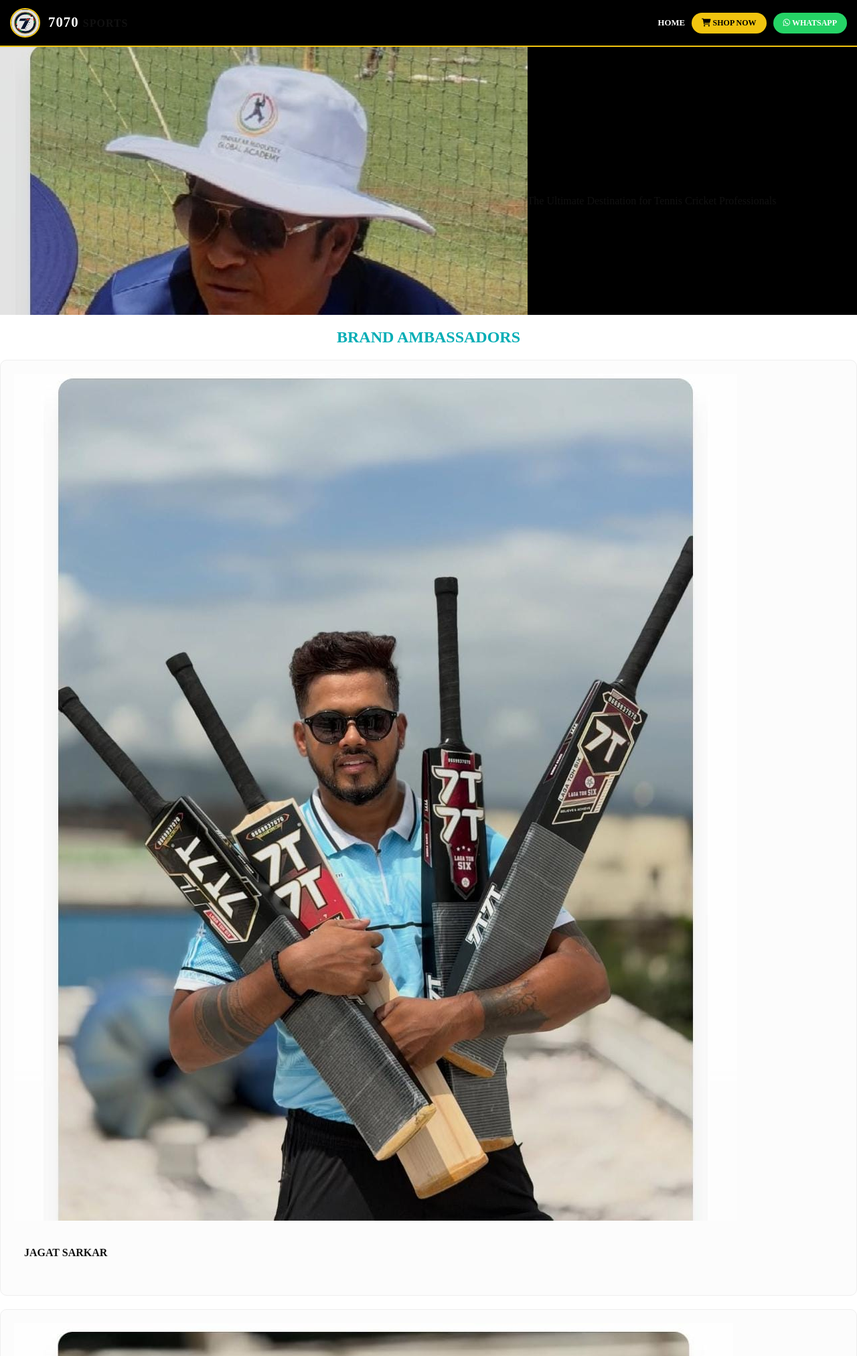
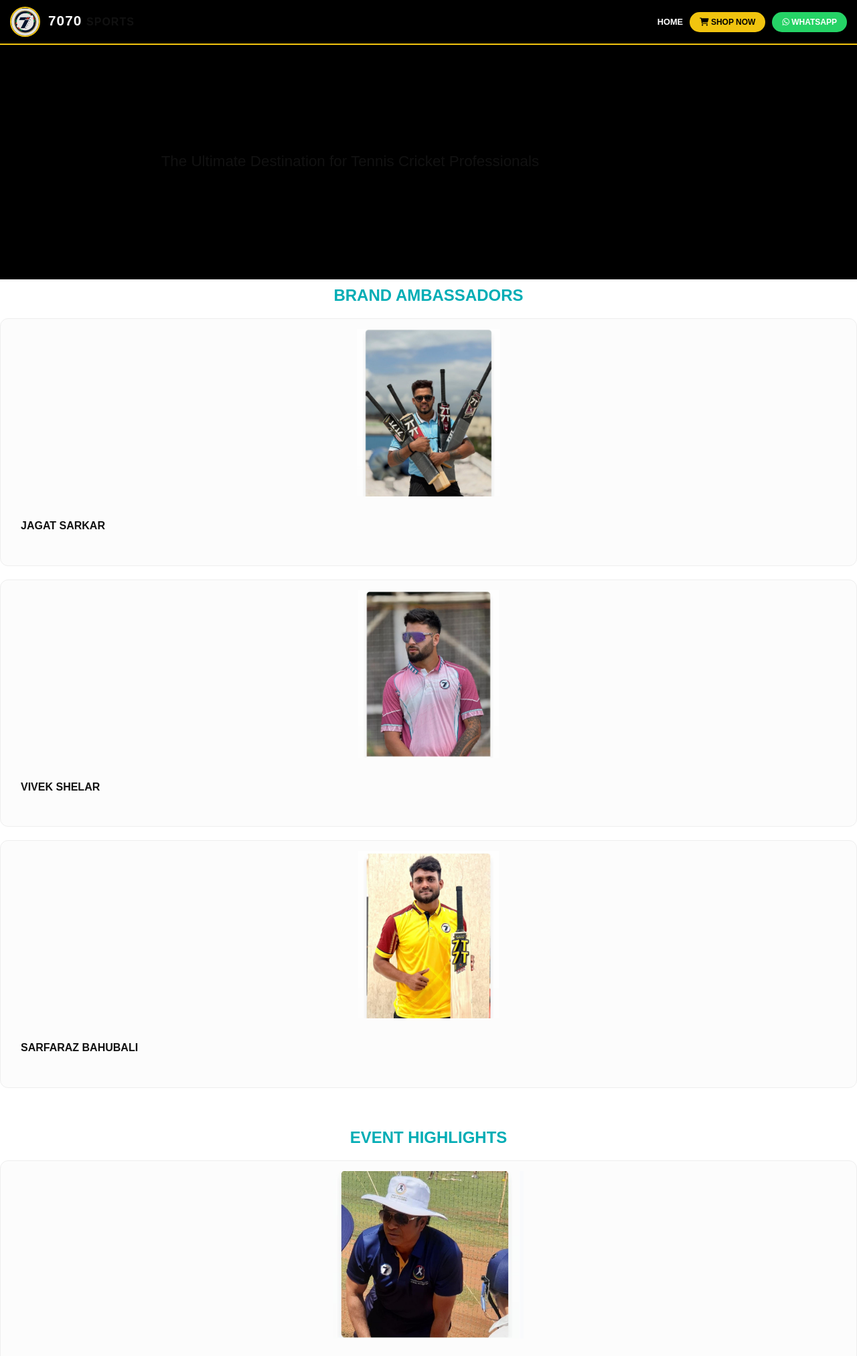
Before and after one commit to abidi5087-AI/7070-CRICKET-BAT-AYODHYA, a Flask app: page / in a window 1280 px wide. Shown: the top 2024 px of the page at 67% size. Run offline with Flask 3, Linux system fonts and the light colour scheme.

Commit message:
Update index.html

```diff
--- a/templates/index.html
+++ b/templates/index.html
@@ -7,95 +7,107 @@
     <link href="https://cdnjs.cloudflare.com/ajax/libs/font-awesome/6.0.0/css/all.min.css" rel="stylesheet">
 <style>
     :root {
-        --jugnoo-aqua: #00adb5;
-        --pure-white: #ffffff;
-        --deep-black: #111111;
+        --aqua: #00adb5;
+        --safed: #ffffff;
+        --dark: #111111;
     }
 
-    /* 1. Page & Layout Fix */
+    /* 1. Reset & Global Fix */
+    * { box-sizing: border-box; -webkit-tap-highlight-color: transparent; }
     html, body {
         width: 100%; margin: 0; padding: 0;
-        overflow-x: hidden;
-        background-color: var(--pure-white) !important;
+        overflow-x: hidden; background-color: var(--safed) !important;
+        font-family: sans-serif;
     }
-    * { box-sizing: border-box; }
 
-    /* 2. Header (Pehle Jaisa - Logo & Buttons) */
+    /* 2. Header Fix (Pehle Jaisa - Logo & Buttons) */
     header, .site-header {
         background: #000 !important;
         display: flex !important;
         justify-content: space-between !important;
         align-items: center !important;
         padding: 10px 15px !important;
-        height: 70px !important;
+        height: auto !important;
+        min-height: 60px;
+        position: sticky; top: 0; z-index: 1000;
     }
 
-    /* 3. Sachin Sir Hero Section & Aqua Heading */
+    /* 3. Sachin Sir Hero Section (No More Cutting) */
     .hero-viewport {
         position: relative;
-        width: 100%; height: 50vh;
+        width: 100%;
+        min-height: 350px; /* Mobile par height fix */
         background: #000;
-        display: flex; align-items: center; justify-content: center;
+        display: flex; flex-direction: column;
+        align-items: center; justify-content: center;
     }
     #hero-bg {
-        width: 100% !important; height: 100% !important;
-        object-fit: contain !important; /* Zoom hatane ke liye */
-        opacity: 0.9;
+        width: 100% !important;
+        height: 100% !important;
+        object-fit: contain !important; /* Isse Sachin sir ki puri photo dikhegi */
+        opacity: 0.8;
+    }
+    .hero-content {
+        position: absolute; top: 50%; left: 50%;
+        transform: translate(-50%, -50%);
+        z-index: 5; text-align: center; width: 90%;
     }
     .hero-content h1 {
-        color: var(--jugnoo-aqua) !important; /* Aqua color */
-        font-size: 2rem !important;
-        font-weight: 900 !important;
+        color: var(--aqua) !important; /* 7070 Ayodhya Jugnoo Aqua */
+        font-size: 1.8rem !important;
+        font-weight: 900;
         text-transform: uppercase;
-        text-shadow: 2px 2px 10px rgba(0,0,0,0.8) !important;
+        margin: 0;
+        text-shadow: 2px 2px 8px rgba(0,0,0,1);
     }
 
-    /* 4. RECHECKED: Black Shade Remover (Engineer, Questions, Rating, Care) */
-    section,
-    .engineer-section,
-    .rating-section,
-    .care-weapon,
-    .faq-section,
-    .questions-container {
-        background: var(--pure-white) !important; /* Black shade khatam */
-        background-image: none !important;
-        padding: 40px 15px !important;
+    /* 4. CONTENT CLARITY (Black Shade Remover) */
+    section, .engineer-section, .rating-section, .care-weapon, .faq-section {
+        background: var(--safed) !important;
+        background-image: none !important; /* Kaali parchayi khatam */
+        color: var(--dark) !important;
+        padding: 30px 15px !important;
+        position: relative;
         display: block !important;
-        border: none !important;
     }
 
-    /* 5. Images Zoom Fix (Brand Ambassador & Gallery) */
-    .item-card img, .event-gallery img, .ambassador-section img, img {
-        max-width: 100% !important;
-        height: auto !important;
-        object-fit: contain !important; /* Puri photo dikhegi, zoom nahi hogi */
+    /* P, Li, Card-text Visibility Fix */
+    p, span, li, .card-text, .description, .faq-answer {
+        color: var(--dark) !important; /* Ab content white par black dikhega */
+        opacity: 1 !important;
+        text-shadow: none !important;
+        font-size: 1rem;
+        line-height: 1.6;
     }
 
-    /* 6. Content Visibility (White background par Clear Black text) */
-    p, span, li, .card-text, .description, .faq-answer {
-        color: var(--deep-black) !important;
-        font-size: 1rem !important;
-        line-height: 1.6 !important;
-        opacity: 1 !important;
-        text-shadow: none !important;
-        filter: none !important;
+    /* 5. IMAGE ZOOM FIX (Event Gallery & Ambassador) */
+    .item-card img, .event-gallery img, .ambassador-section img, .card img {
+        width: 100% !important;
+        height: auto !important;
+        max-height: 250px;
+        object-fit: contain !important; /* Zoom hat gaya, puri pic aayegi */
+        border-radius: 8px;
+        display: block;
+        margin: 0 auto 10px;
     }
 
-    h2, h3, .section-title {
-        color: var(--jugnoo-aqua) !important;
+    /* Headings Aqua */
+    h2, h3, .section-title, .brand-ambassadors h2 {
+        color: var(--aqua) !important;
         text-align: center;
+        text-transform: uppercase;
         font-weight: 800;
-        text-transform: uppercase;
+        margin-top: 10px;
     }
 
-    /* Cards Layout */
-    .item-card, .rating-card {
-        width: 100% !important;
+    /* 6. Cards Styling */
+    .item-card, .rating-card, .faq-item {
         background: #fcfcfc !important;
         border: 1px solid #eee !important;
-        padding: 20px;
+        border-radius: 12px;
+        padding: 15px;
         margin-bottom: 20px;
-        border-radius: 10px;
+        width: 100% !important;
     }
 </style>
 </head>
```
